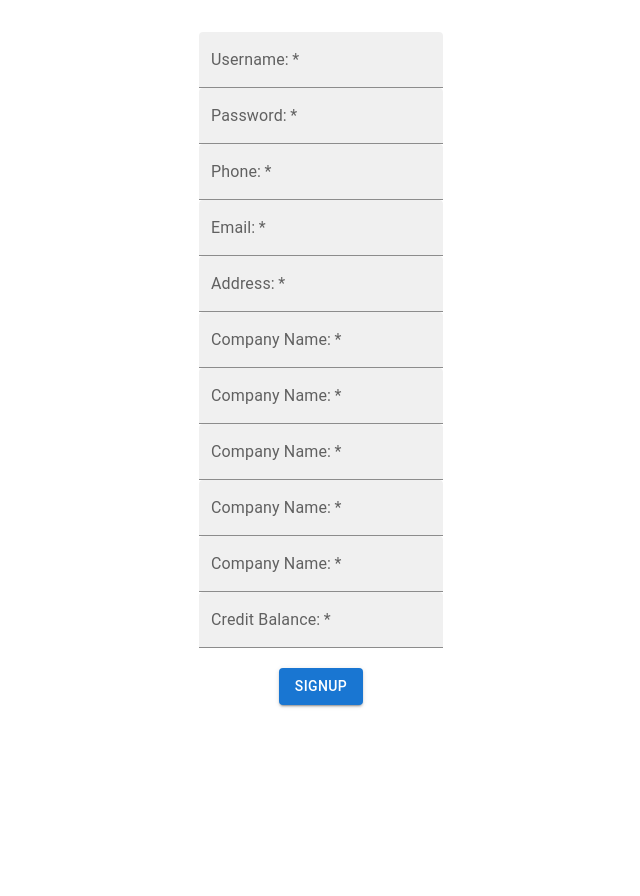
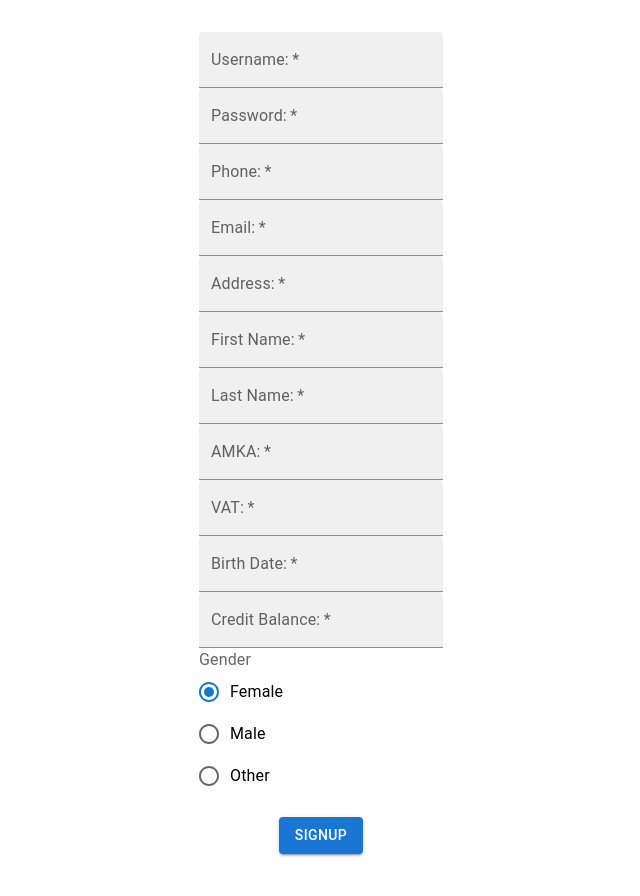
Before and after one commit to StefVei/CCC, a React (Create React App) app in the folder ccc_frontend/ccc_frontend/: page /CitizenRegister in a window 1280 px wide. Shown: the top 896 px of the page, without its empty margins (319-959 px from the left). Before the commit the page ends 800 px from the top, so only its background shows below. Built offline with nearby package versions, Linux system fonts and the light colour scheme.

Commit message:
fix front citizen register

```diff
--- a/ccc_frontend/ccc_frontend/src/register/citizen.js
+++ b/ccc_frontend/ccc_frontend/src/register/citizen.js
@@ -1,5 +1,13 @@
 import React, { useState } from 'react';
-import { TextField, Button } from '@mui/material';
+import {
+  TextField,
+  Button,
+  FormControl,
+  FormLabel,
+  RadioGroup,
+  FormControlLabel,
+  Radio
+} from '@mui/material';
 import useStyles from './styles';
 import { cccClient } from '../network';
 
@@ -16,14 +24,19 @@ function CitizenRegister() {
   const [Amka, setAmka] = useState('');
   const [Vat, setVat] = useState('');
   const [BirthDate, setBirthDate] = useState('');
+  const [Gender, setGender] = useState('female');
+
+  const handleChange = (event) => {
+    setGender(event.target.value);
+  };
 
   const handleSubmit = async () => {
     await cccClient
       .post(
         'OpenCitizenAccount',
-        `username=${Username}&password=${Password}&email=${Email}}&address=${Address}&firstname=${Firstname}&phone=${Phone}&creditBalance=${
+        `username=${Username}&password=${Password}&email=${Email}&address=${Address}&firstname=${Firstname}&phone=${Phone}&creditBalance=${
           CreditBalance ? CreditBalance : 0
-        }&lastname=${Lastname}&amka=${Amka}&vat=${Vat}&birthDate=${BirthDate}`
+        }&lastname=${Lastname}&amka=${Amka}&vat=${Vat}&birthDate=${BirthDate}&gender=${Gender}`
       )
       .then(function (response) {
         console.log(response);
@@ -72,35 +85,35 @@ function CitizenRegister() {
           required
         />
         <TextField
-          label="Company Name:"
+          label="First Name:"
           variant="filled"
           value={Firstname}
           onChange={(e) => setFirstname(e.target.value)}
           required
         />
         <TextField
-          label="Company Name:"
+          label="Last Name:"
           variant="filled"
           value={Lastname}
           onChange={(e) => setLastname(e.target.value)}
           required
         />
         <TextField
-          label="Company Name:"
+          label="AMKA:"
           variant="filled"
           value={Amka}
           onChange={(e) => setAmka(e.target.value)}
           required
         />
         <TextField
-          label="Company Name:"
+          label="VAT:"
           variant="filled"
           value={Vat}
           onChange={(e) => setVat(e.target.value)}
           required
         />
         <TextField
-          label="Company Name:"
+          label="Birth Date:"
           variant="filled"
           value={BirthDate}
           onChange={(e) => setBirthDate(e.target.value)}
@@ -113,6 +126,19 @@ function CitizenRegister() {
           onChange={(e) => setCreditBalance(e.target.value)}
           required
         />
+        <FormControl component="fieldset">
+          <FormLabel component="legend">Gender</FormLabel>
+          <RadioGroup
+            value={Gender}
+            aria-label="gender"
+            defaultValue="female"
+            name="radio-buttons-group"
+            onChange={handleChange}>
+            <FormControlLabel value="female" control={<Radio />} label="Female" />
+            <FormControlLabel value="male" control={<Radio />} label="Male" />
+            <FormControlLabel value="unknown" control={<Radio />} label="Other" />
+          </RadioGroup>
+        </FormControl>
         <div className={styles.buttonContainer}>
           <Button type="submit" variant="contained" color="primary" onClick={() => handleSubmit()}>
             Signup
```
